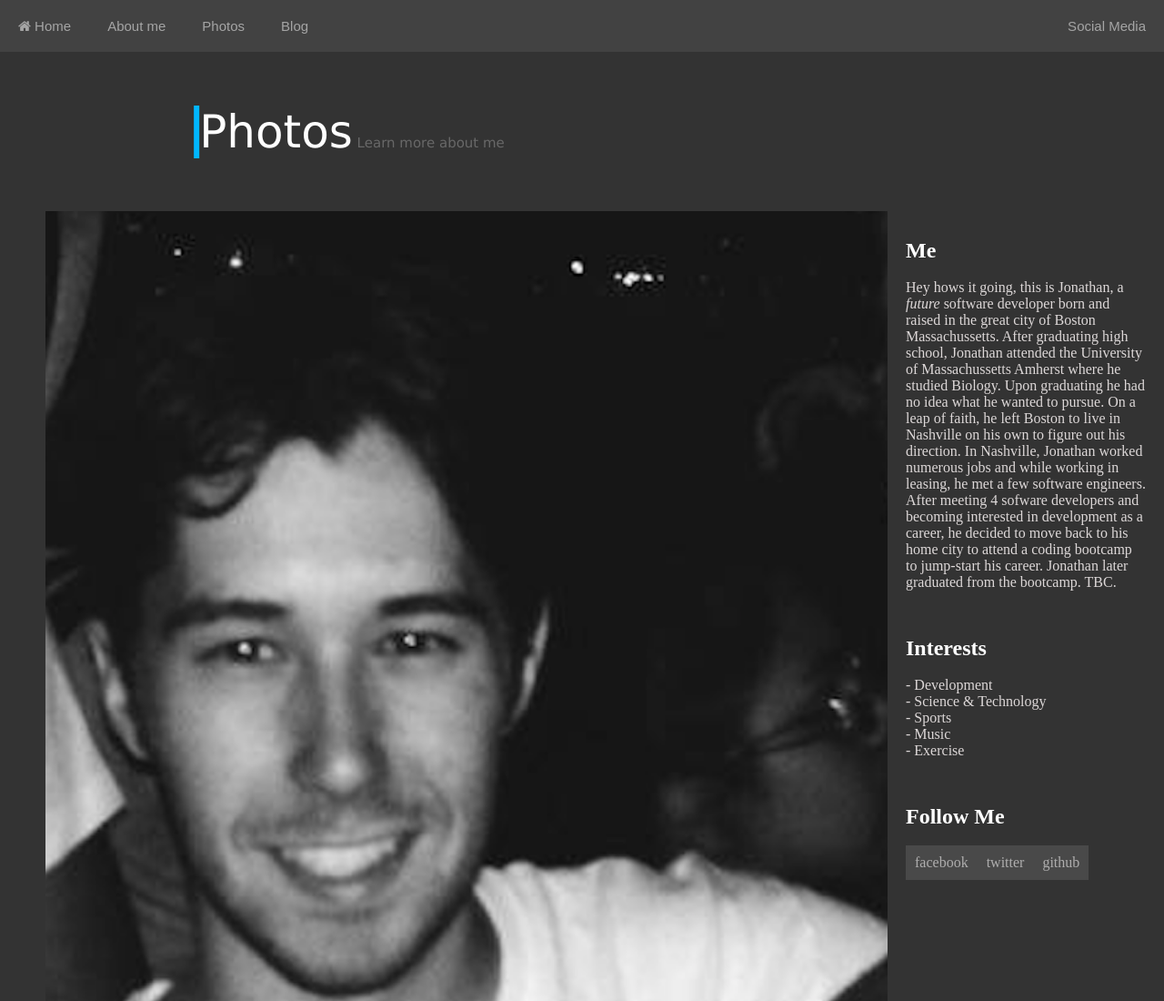
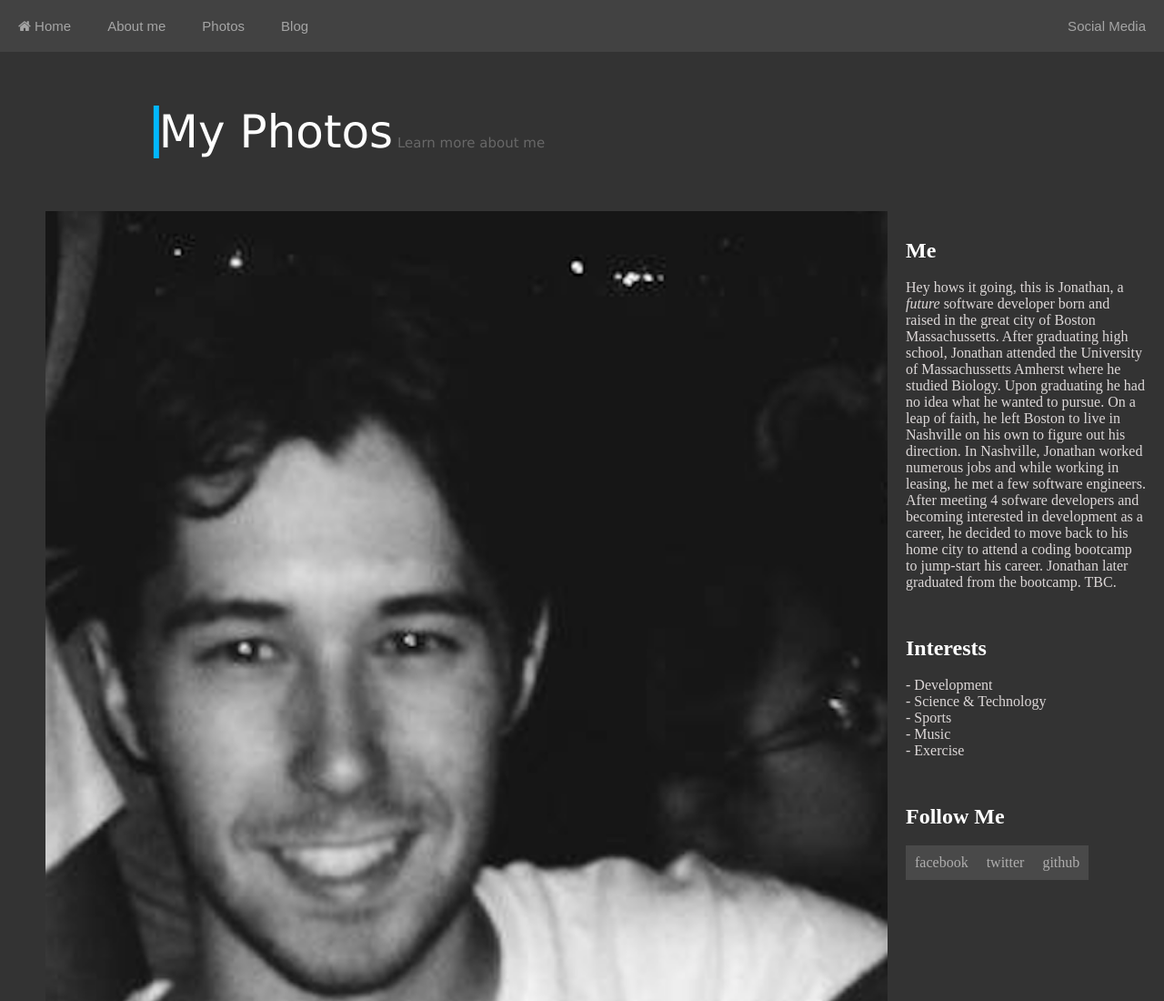
Before and after one commit to jmorfin23/jonathan_website, a plain HTML site: page photos.html in a window 1280 px wide. Shown: the top 1100 px of the page at 91% size. Drawn offline with Linux system fonts and the light colour scheme.

Commit message:
New title update

```diff
--- a/photos.html
+++ b/photos.html
@@ -27,7 +27,7 @@
 
     <div>
         <div class="below-nav">
-            <p><a href="#"> Photos</a></p>
+            <p><a href="#"> My Photos</a></p>
         </div>
     </div>
 
```
